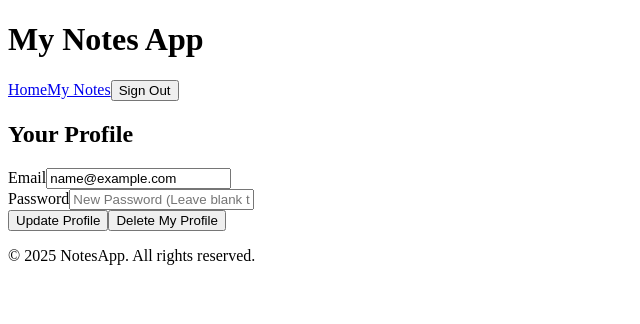
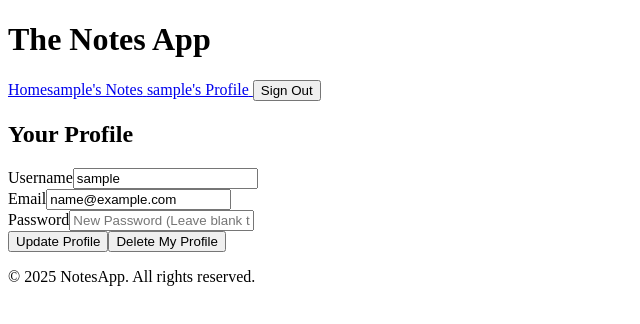
Before and after one commit to juliabaur/notes-app, a React (Vite) app: page /profile in a window 1280 px wide. Shown: the top 324 px of the page, without its empty margins (0-640 px from the left). Built offline with nearby package versions, Linux system fonts and the light colour scheme; sample sign-in values are in the browser's storage.

Commit message:
add user name to registration and profile page. Make username visible in navbar as links

```diff
--- a/src/components/Header.jsx
+++ b/src/components/Header.jsx
@@ -9,7 +9,9 @@ const Header = () => {
     <div className="navbar bg-grey bg-opacity-20">
       {/* Logo or App Title */}
       <div className="navbar-start">
-        <h1 className="text-xl font-bold ml-6">My Notes App</h1>
+        <h1 className="text-xl font-bold ml-6">
+          {user ? 'The Notes App' : 'My Notes App'} {/* Display 'The Notes App' when user is logged in */}
+        </h1>
       </div>
 
       {/* Navigation and Sign In/Sign Out */}
@@ -23,7 +25,12 @@ const Header = () => {
           <>
             {/* My Notes Link */}
             <Link to="/notes" className="text-[#517B5D] hover:text-gray-400">
-              My Notes
+              {`${user.username}'s Notes`} {/* Dynamically shows "Mike's Notes" */}
+            </Link>
+
+            {/* Profile Link */}
+            <Link to="/profile" className="text-[#517B5D] hover:text-gray-400">
+              {`${user.username}'s Profile`} {/* Dynamically shows "Mike's Profile" */}
             </Link>
 
             {/* Sign Out Button */}
--- a/src/components/Register.jsx
+++ b/src/components/Register.jsx
@@ -7,11 +7,12 @@ const Register = () => {
   const navigate = useNavigate();
   const [email, setEmail] = useState("");
   const [password, setPassword] = useState("");
+  const [username, setUsername] = useState("");
 
   const handleSubmit = async (e) => {
     e.preventDefault();
     try {
-      await register(email, password); // Register with email and password
+      await register(email, password, username); // Register with email and password and username
       navigate("/signin"); // Redirect to sign-in page after registration
     } catch (error) {
       console.error("Registration failed:", error.message);
@@ -22,6 +23,15 @@ const Register = () => {
     <div className="max-w-md mx-auto mt-10 p-6 bg-white rounded shadow">
       <h2 className="text-2xl font-bold mb-4">Register</h2>
       <form onSubmit={handleSubmit} className="space-y-4">
+      <input
+          type="text"
+          placeholder="Username"
+          value={username}
+          onChange={(e) => setUsername(e.target.value)} // Handle username input
+          required
+          className="w-full p-2 border rounded"
+        />
+
         <input
           type="email"
           placeholder="Email"
--- a/src/components/SignIn.jsx
+++ b/src/components/SignIn.jsx
@@ -7,30 +7,51 @@ const SignIn = () => {
   const navigate = useNavigate();
   const [email, setEmail] = useState('');
   const [password, setPassword] = useState('');
+  const [loading, setLoading] = useState(false); // To manage loading state
+  const [error, setError] = useState(''); // For error handling
 
-  const handleSignIn = (e) => {
+  const handleSignIn = async (e) => {
     e.preventDefault();
-    login(email, password); // Call the login function
-    navigate('/notes'); // Redirect to the notes page after successful sign-in
+    setLoading(true);
+    setError(''); // Reset error on new attempt
+
+    try {
+      await login(email, password); // Call the login function
+      navigate('/notes'); // Redirect to the notes page after successful sign-in
+    } catch (err) {
+      setLoading(false);
+      setError('Invalid credentials. Please try again.'); // Set error message if login fails
+    }
   };
 
   return (
-    <div>
-      <h2>Sign In</h2>
-      <form onSubmit={handleSignIn}>
+    <div className="max-w-md mx-auto mt-10 p-6 bg-white rounded shadow">
+      <h2 className="text-2xl font-bold mb-4 text-center">Sign In</h2>
+      <form onSubmit={handleSignIn} className="space-y-4">
         <input
           type="email"
           placeholder="Email"
           value={email}
           onChange={(e) => setEmail(e.target.value)}
+          required
+          className="w-full p-2 border rounded"
         />
         <input
           type="password"
           placeholder="Password"
           value={password}
           onChange={(e) => setPassword(e.target.value)}
+          required
+          className="w-full p-2 border rounded"
         />
-        <button type="submit">Sign In</button>
+        {error && <p className="text-red-500 text-sm">{error}</p>} {/* Display error message */}
+        <button
+          type="submit"
+          className="w-full bg-blue-500 text-white py-2 rounded"
+          disabled={loading} // Disable button while loading
+        >
+          {loading ? 'Signing In...' : 'Sign In'} {/* Change button text while loading */}
+        </button>
       </form>
     </div>
   );
--- a/src/context/AuthContext.jsx
+++ b/src/context/AuthContext.jsx
@@ -8,7 +8,7 @@ export const useAuth = () => {
 };
 
 export const AuthProvider = ({ children }) => {
-  const navigate = useNavigate(); // This could throw if called outside Router
+  const navigate = useNavigate();
 
   useEffect(() => {
     if (!navigate) {
@@ -25,16 +25,24 @@ export const AuthProvider = ({ children }) => {
   const [user, setUser] = useState(loadUserData());
 
   const login = (email, password) => {
-    const newUser = { email, password };
-    setUser(newUser);
-    localStorage.setItem('user', JSON.stringify(newUser));
-    navigate('/profile');
+    // Simulate user authentication (you can add backend logic here)
+    const storedUser = JSON.parse(localStorage.getItem('users'))?.find(
+      (user) => user.email === email && user.password === password
+    );
+
+    if (storedUser) {
+      setUser(storedUser);
+      localStorage.setItem('user', JSON.stringify(storedUser));
+      navigate('/notes'); // Redirect after successful login
+    } else {
+      throw new Error("Invalid email or password");
+    }
   };
 
   const logout = () => {
     setUser(null);
     localStorage.removeItem('user');
-    navigate('/signin');
+    navigate('/signin'); // Redirect after logout
   };
 
   const updateEmail = (newEmail) => {
@@ -56,28 +64,28 @@ export const AuthProvider = ({ children }) => {
   const deleteAccount = () => {
     setUser(null);
     localStorage.removeItem('user');
-    navigate('/signin');
+    navigate('/signin'); // Redirect after account deletion
   };
 
-  // ✅ Register function inside AuthProvider
-  const register = (email, password) => {
+  // Register function
+  const register = (email, password, username) => {
     console.log("Registering user:", email);
 
     // Get the existing users from localStorage
-    const existingUsers = JSON.parse(localStorage.getItem("users")) || [];
+    const existingUsers = JSON.parse(localStorage.getItem('users')) || [];
 
     // Check if the email is already registered
-    const userExists = existingUsers.some(user => user.email === email);
+    const userExists = existingUsers.some((user) => user.email === email);
     if (userExists) {
       throw new Error("User already exists!");
     }
 
     // Create a new user object
-    const newUser = { email, password };
+    const newUser = { email, password, username };
 
-    // Store new user in the users array
+    // Store the new user
     const updatedUsers = [...existingUsers, newUser];
-    localStorage.setItem("users", JSON.stringify(updatedUsers));
+    localStorage.setItem('users', JSON.stringify(updatedUsers));
 
     console.log("User registered successfully:", newUser);
   };
--- a/src/pages/Home.jsx
+++ b/src/pages/Home.jsx
@@ -1,9 +1,13 @@
 import React from 'react';
+import { useAuth } from '../context/AuthContext'; // Import the useAuth hook to access the user context
 
 const Home = () => {
+  const { user } = useAuth(); // Get the user data from the AuthContext
+
   return (
     <div>
-      <h2>Welcome to the Notes App</h2>
+      <h2>{user ? `Welcome to your Notes, ${user.username}!` : 'Welcome to the Notes App'}</h2>
+      {/* Here, if the user is logged in, show their username, otherwise show the default title */}
     </div>
   );
 };
--- a/src/pages/Profile.jsx
+++ b/src/pages/Profile.jsx
@@ -1,21 +1,31 @@
-import React, { useState } from 'react';
+import React, { useState, useEffect } from 'react';
 import { useAuth } from '../context/AuthContext';
 import { useNavigate } from 'react-router-dom';
 
 const Profile = () => {
-  const { user, logout, deleteAccount, updateEmail, updatePassword } = useAuth(); // Access user data and functions
+  const { user, logout, deleteAccount, updateEmail, updatePassword, updateUsername } = useAuth(); // Access user data and functions
   const navigate = useNavigate();
 
-  if (!user) {
-    // If the user is not logged in, redirect to Sign In page
-    navigate('/signin');
-  }
-
-  // Local state to handle form input
+  const [newUsername, setNewUsername] = useState(user?.username || '');
   const [newEmail, setNewEmail] = useState(user?.email || '');
   const [newPassword, setNewPassword] = useState('');
   const [loading, setLoading] = useState(false);
   const [error, setError] = useState('');
+
+  // Handle redirect if user is not logged in
+  useEffect(() => {
+    if (!user) {
+      navigate('/signin');
+    }
+  }, [user, navigate]);
+
+  // Update form fields when user data changes
+  useEffect(() => {
+    if (user) {
+      setNewUsername(user.username);
+      setNewEmail(user.email);
+    }
+  }, [user]);
 
   const handleUpdateProfile = async (e) => {
     e.preventDefault();
@@ -23,14 +33,23 @@ const Profile = () => {
     setError('');
 
     try {
+      // Update username if it has changed
+      if (newUsername !== user.username) {
+        await updateUsername(newUsername); // Make sure it's an async function if needed
+      }
+
+      // Update email if it has changed
       if (newEmail !== user.email) {
-        updateEmail(newEmail); // Function to update the email
+        await updateEmail(newEmail); // Make sure it's an async function if needed
       }
+
+      // Update password if provided
       if (newPassword) {
-        updatePassword(newPassword); // Function to update the password
+        await updatePassword(newPassword); // Make sure it's an async function if needed
       }
+
       setLoading(false);
-      navigate('/profile'); // Redirect to the profile page after update
+      navigate('/profile'); // Redirect to profile page after update
     } catch (err) {
       setLoading(false);
       setError('Failed to update profile. Please try again.');
@@ -38,7 +57,6 @@ const Profile = () => {
   };
 
   const handleDeleteAccount = () => {
-    // Prompt user for confirmation before deleting account
     const confirmDelete = window.confirm('Are you sure you want to delete your account? This action is irreversible.');
     if (confirmDelete) {
       deleteAccount();
@@ -53,6 +71,18 @@ const Profile = () => {
       {user ? (
         <>
           <form onSubmit={handleUpdateProfile} className="space-y-4">
+            {/* Username */}
+            <div>
+              <label htmlFor="username" className="block font-medium text-gray-700">Username</label>
+              <input
+                type="text"
+                id="username"
+                className="w-full p-2 border border-gray-300 rounded-md"
+                value={newUsername}
+                onChange={(e) => setNewUsername(e.target.value)}
+              />
+            </div>
+
             {/* Email */}
             <div>
               <label htmlFor="email" className="block font-medium text-gray-700">Email</label>
```
